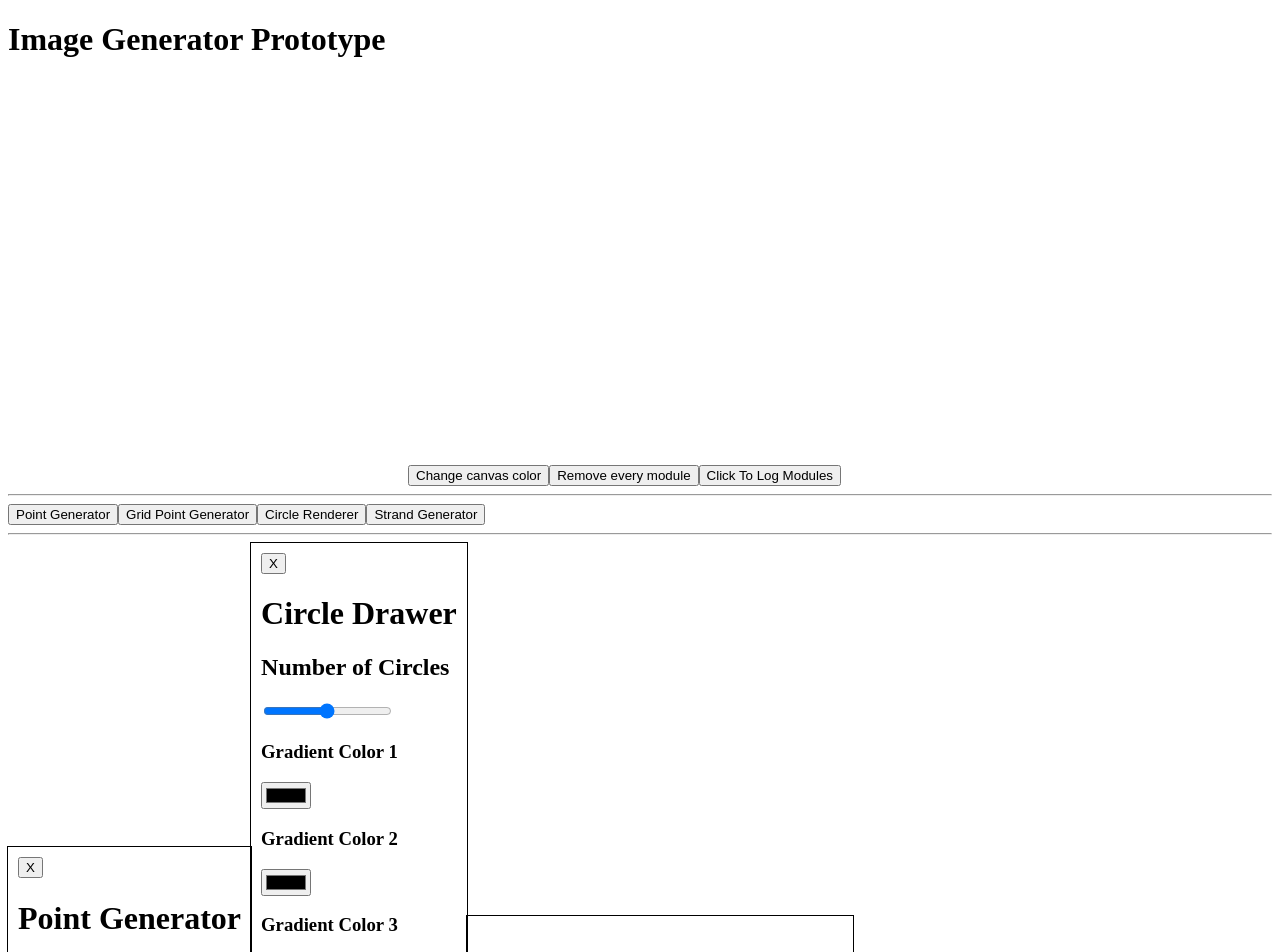
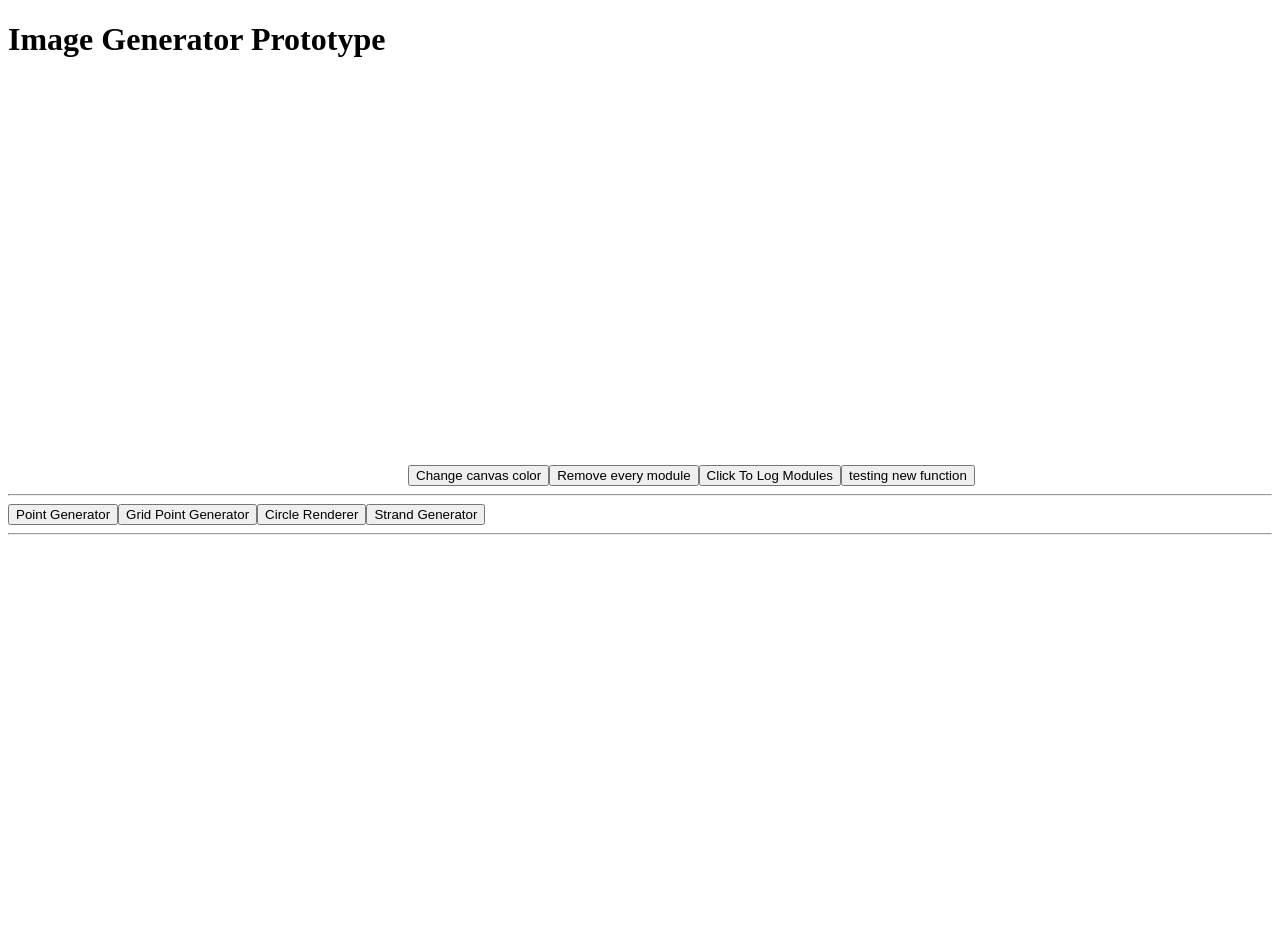
Before and after one commit to CliffWilson98/JavaScript-Procedural-Art, a React (Create React App) app in the folder procedural-art/: page / in a window 1280 px wide. Shown: the top 952 px of the page. After the commit the page ends 800 px from the top, so only its background shows below. Built offline with nearby package versions, Linux system fonts and the light colour scheme.

Commit message:
delete button now deletes correct module

```diff
--- a/procedural-art/src/App.js
+++ b/procedural-art/src/App.js
@@ -4,31 +4,45 @@ import ModuleViewer from './components/ModuleViewer.js'
 
 class App extends React.Component{
 
+  //TODO need to give each added element a key this is important for deletion
   constructor(props){
     super(props);
-    this.clickAmount = 0;
-    this.colors = ["#FF0000", "#11FFFF", "#4F8888"]
+    this.id = 0;
     this.state = {
-      activeModules: ['point', 'circle', 'test']
+      activeModules: []
     }
 
     this.addModule = this.addModule.bind(this)
     this.clearModules = this.clearModules.bind(this)
+    this.removeModule = this.removeModule.bind(this)
   }
+
 
   buttonFunction(){
     let canvas = this.refs.canvas;
     let ctx = canvas.getContext('2d');
-    console.log(this.colors[1]);
-    ctx.fillStyle = this.getFillStyle();
+    ctx.fillStyle = "#ABABAB"
     ctx.fillRect(0, 0, 400, 400);
-    console.log(canvas.getContext('2d'))
-    this.clickAmount++;
   }
 
   addModule(moduleName){
     this.setState(prevState => ({
-        activeModules: [...prevState.activeModules, moduleName]
+        activeModules: [...prevState.activeModules, {key: this.id, name: moduleName}]
+      }))
+      this.id++;
+  }
+
+  removeModule(key){
+    console.log("inside remove module")
+    console.log(this)
+    let modules = this.state.activeModules
+    for (let i = 0; i < modules.length; i ++){
+      if (modules[i].key == key){
+        modules.splice(i, 1)
+      }
+    }
+    this.setState(() => ({
+        activeModules: modules
       }))
   }
 
@@ -42,10 +56,6 @@ class App extends React.Component{
     console.log(this.state.activeModules);
   }
 
-  getFillStyle(){
-    return this.colors[this.clickAmount % 3];
-  }
-
   render(){
     return (
       <React.Fragment>
@@ -54,10 +64,11 @@ class App extends React.Component{
         <button onClick={this.buttonFunction.bind(this)}>Change canvas color</button>
         <button onClick={this.clearModules.bind(this)}>Remove every module</button>
         <button onClick={this.logModules.bind(this)}>Click To Log Modules</button>
+        <button onClick={() => this.removeModule(1)}>testing new function</button>
         <hr></hr>
         <ModuleAdder buttonFunction={this.addModule}/>
         <hr></hr>
-        <ModuleViewer modules={this.state.activeModules}/>
+        <ModuleViewer modules={this.state.activeModules} removeFunction={this.removeModule}/>
       </React.Fragment>
     );
   }
--- a/procedural-art/src/components/Module.js
+++ b/procedural-art/src/components/Module.js
@@ -3,6 +3,7 @@ import { createSecurePair } from 'tls';
 
 class Module extends React.Component{
 
+    //TODO make delete button into its own component
     constructor(props){
         super(props)
         this.moduleStyle = {
@@ -12,9 +13,12 @@ class Module extends React.Component{
         };
     }
 
+    deleteModule(number){
+        console.log("deleting: " + number);
+    }
+
     render(){
         //TODO need to make sliders actually do something
-
         if (this.props.type == "point"){
             return this.pointGeneratorModule();
         }
@@ -34,8 +38,8 @@ class Module extends React.Component{
         return(
             <React.Fragment>
                 <div style={this.moduleStyle}>
-                    <button>X</button>
-                    <h1>Point Generator</h1>
+                    <button onClick={() => this.props.removeFunction(this.props.moduleKey)}>X</button>
+                    <h1>Point Generator Index: {this.props.moduleKey}</h1>
                     <input type="range" step="1" min="1" max="100" value="25" className="slider" id="myRange"></input>
                 </div>
             </React.Fragment>
@@ -46,8 +50,8 @@ class Module extends React.Component{
         return(
             <React.Fragment>
                 <div style={this.moduleStyle}>
-                    <button>X</button>
-                    <h1>Circle Drawer</h1>
+                    <button onClick={() => this.props.removeFunction(this.props.moduleKey)}>X</button>
+                    <h1>Circle Drawer Index: {this.props.moduleKey}</h1>
                     <h2>Number of Circles</h2>
                     <input type="range" min="1" max="100" value="50" className="slider" id="myRange"></input>
                     <h3>Gradient Color 1</h3>
--- a/procedural-art/src/components/ModuleViewer.js
+++ b/procedural-art/src/components/ModuleViewer.js
@@ -7,9 +7,9 @@ class ModuleViewer extends React.Component{
         console.log("logging modules " + this.props.modules)
         return(
             <div>
-            {this.props.modules.map(module =>(
+            {this.props.modules.map((module) =>(
                 <React.Fragment>
-                    <Module type={module}/>
+                    <Module type={module.name} moduleKey={module.key} removeFunction={this.props.removeFunction}/>
                 </React.Fragment>
             ))}
             </div>
```
